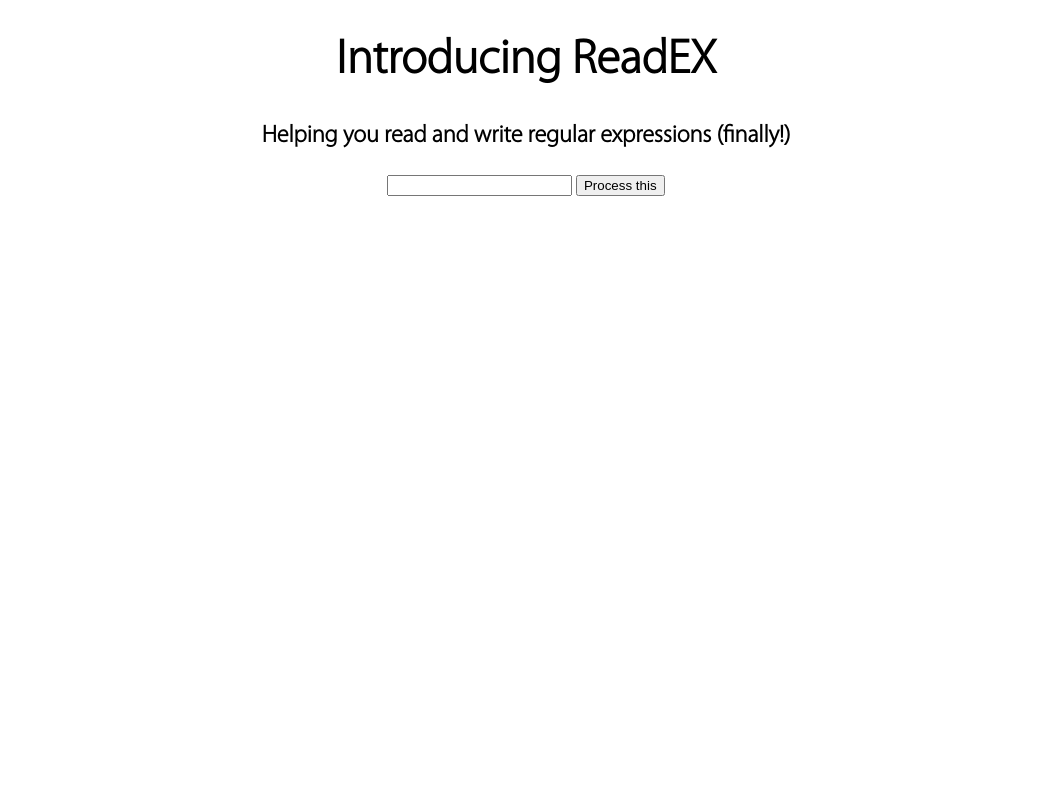
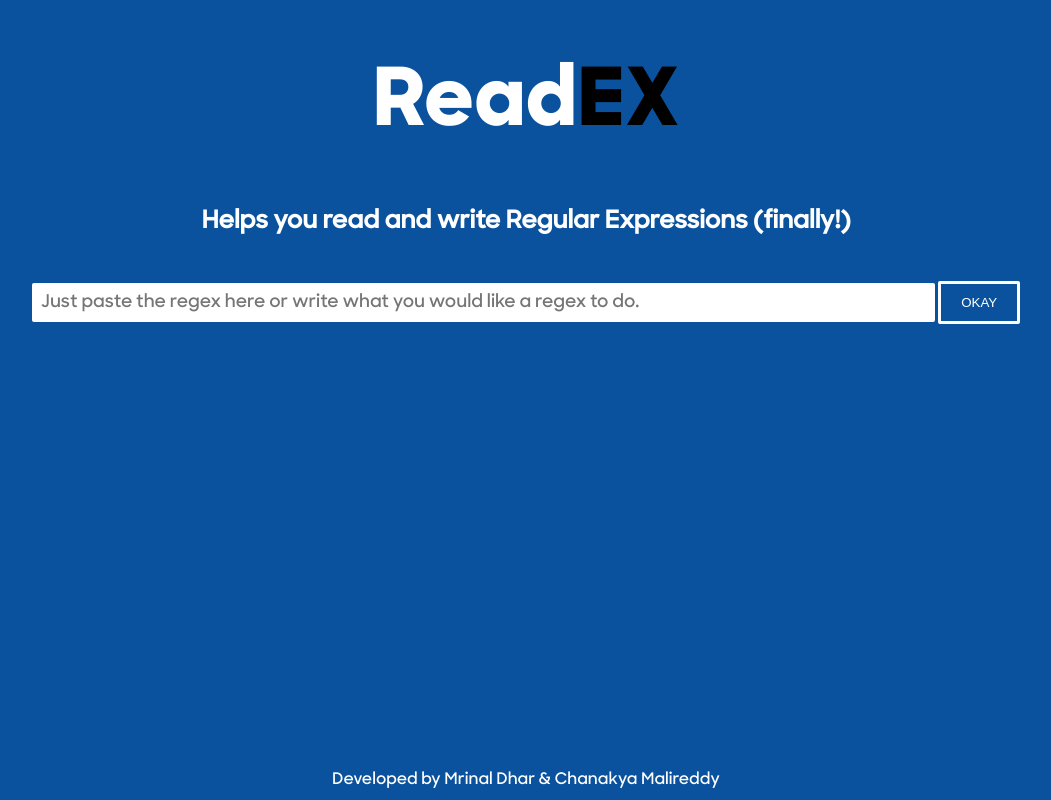
Before and after one commit to mrinaldhar/readex, a plain HTML site: page index.html in a window 1280 px wide. Shown: the whole page, without its empty margins (114-1165 px from the left). Drawn offline with Linux system fonts and the light colour scheme.

Commit message:
UI Changes

```diff
--- a/index.html
+++ b/index.html
@@ -4,63 +4,131 @@
 	<title>ReadEX</title>
 	<style>
 	@font-face {
-		src: url('./fonts/myriadl.otf');
-		font-family: myriadl;
+		src: url('./fonts/UnityText-Bold.woff');
+		font-family: unitybold;
 	}
-	body,h1,h3 {
-		font-family: myriadl;
+	@font-face {
+		src: url('./fonts/UnityText-Roman.woff');
+		font-family: unity;
+	}
+	html {
+		text-rendering: optimizeLegibility !important;
+
+-webkit-font-smoothing: antialiased !important;
+	}
+	body {
+		font-family: unity;
 		text-align: center;
 	}
+	body {
+		background-color: rgba(10,82,158,1);
+		color: white;
+			-webkit-font-smoothing: antialiased;
+	-moz-osx-font-smoothing: grayscale;
+	}
 	h1 {
-		font-size: 3em;
+		font-size: 5em;
+		font-family: unitybold;
 	}
 	h3 {
 		font-size: 1.5em;
 	}
+	input[type=text] {
+		outline-width: 0px;
+		border: 0px;
+		font-size: 1.1em;
+		font-family: unity;
+		width: 70%;
+		padding: 9px;
+		border-radius: 2px;
+	}
+	#process {
+		background-color: transparent;
+		border: 3px solid white;
+		border-radius: 2px;
+		color: white;
+		cursor: pointer;
+		padding: 11px 20px 11px 20px;
+	}
+	#footer {
+		width: 100%;
+		position: absolute;
+		bottom: 0px;
+		left:0px;
+		padding-bottom: 10px;
+	}
+	#process:hover {
+		background-color: white;
+		color: rgba(10,82,158,1);
+		border: 3px solid rgba(10,82,158,0.6);
+	}
+	#main_bar {
+		padding-top: 20px;
+		text-align: center;
+	}
+	#logo_small {
+		font-size: 2em;
+		opacity: 0;
+		display: none;
+		padding-right: 5px;
+		font-family: unitybold;
+	}
 	</style>
 </head>
 <body>
-	<h1>Introducing ReadEX</h1>
-	<h3>Helping you read and write regular expressions (finally!)</h3>
-	<input type="text" id="user_input" name="user_input" />
-	<button id="process" onclick="getStringFromUser()">Process this</button>
+	<div id="top_bar">
+	<h1>Read<span style="color: black;">EX</span></h1>
+	<h3>Helps you read and write Regular Expressions (finally!)</h3>
+</div>
+<div id="main_bar">
+	<span id="logo_small">Read<span style="color: black;">EX</span></span>
+	<input type="text" id="user_input" name="user_input" placeholder="Just paste the regex here or write what you would like a regex to do." />
+	<button id="process" onclick="getStringFromUser()">OKAY</button>
+</div>
 	<div id="results"></div>
+	<div id="footer">Developed by Mrinal Dhar &amp; Chanakya Malireddy</div>
 	<script src="./js/jquery.js"></script>
 	<script>
-		var user_input;
-		var treeNode = {};
-		function getStringFromUser() {
-			user_input = $('#user_input').val();
-			treeNode = {
-				original: user_input,
-				doneProcessing: false,
-				children: []
-			};
-			console.log(treeNode);
-			startProcessing(treeNode);
-		}
-		function startProcessing(node) {
-			if (node["doneProcessing"] == true) {
-				return false;
-			}
-			else {
-				var childrenArray = parseRegex(node["original"]);
-				for (var i=0; i<childrenArray.length; i++) {
-					node["children"].push({
-						original: childrenArray[i],
-						doneProcessing: false,
-						children: []
-					});
-				}
-				node["doneProcessing"] = true;
-				for (var i=0; i<node["children"].length; i++) {
-					startProcessing(node["children"][i]);
-				}
-			}
-		}
-		function parseRegex(string) {
-			return [];
-		}
+	$('#user_input').click(function() {
+		$('#top_bar').slideUp(400);
+		$('#logo_small').show();
+		$('#logo_small').animate({opacity: 1}, 500);
+		$('#user_input').animate({width: "75%"}, 500);
+	});
+		// var user_input;
+		// var treeNode = {};
+		// function getStringFromUser() {
+		// 	user_input = $('#user_input').val();
+		// 	treeNode = {
+		// 		original: user_input,
+		// 		doneProcessing: false,
+		// 		children: []
+		// 	};
+		// 	console.log(treeNode);
+		// 	startProcessing(treeNode);
+		// }
+		// function startProcessing(node) {
+		// 	if (node["doneProcessing"] == true) {
+		// 		return false;
+		// 	}
+		// 	else {
+		// 		var childrenArray = parseRegex(node["original"]);
+		// 		for (var i=0; i<childrenArray.length; i++) {
+		// 			node["children"].push({
+		// 				original: childrenArray[i],
+		// 				doneProcessing: false,
+		// 				children: []
+		// 			});
+		// 		}
+		// 		node["doneProcessing"] = true;
+		// 		for (var i=0; i<node["children"].length; i++) {
+		// 			startProcessing(node["children"][i]);
+		// 		}
+		// 	}
+		// }
+		// function parseRegex(string) {
+		// 	return [];
+		// }
 	</script>
 </body>
 </html>
```
Also changed, not shown: fonts/UnityText-Bold.woff (added), fonts/UnityText-Roman.woff (added).
